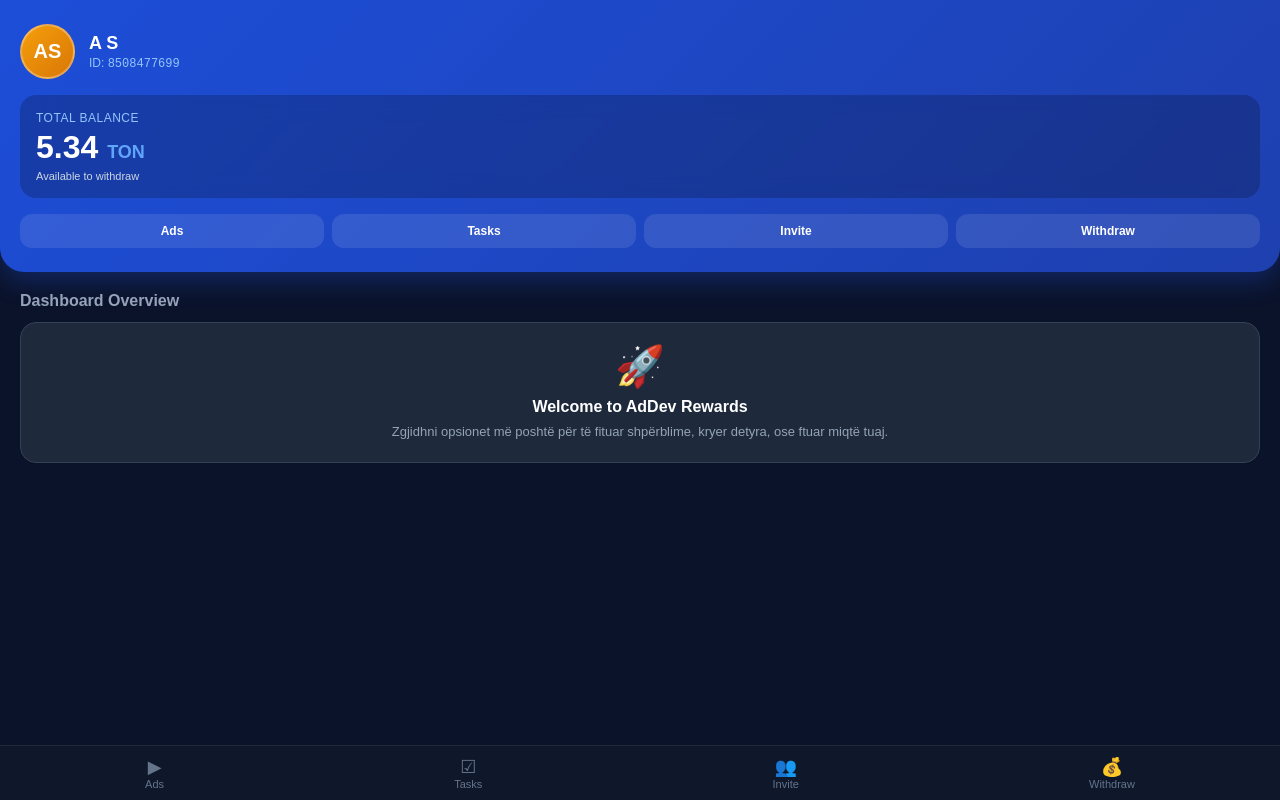
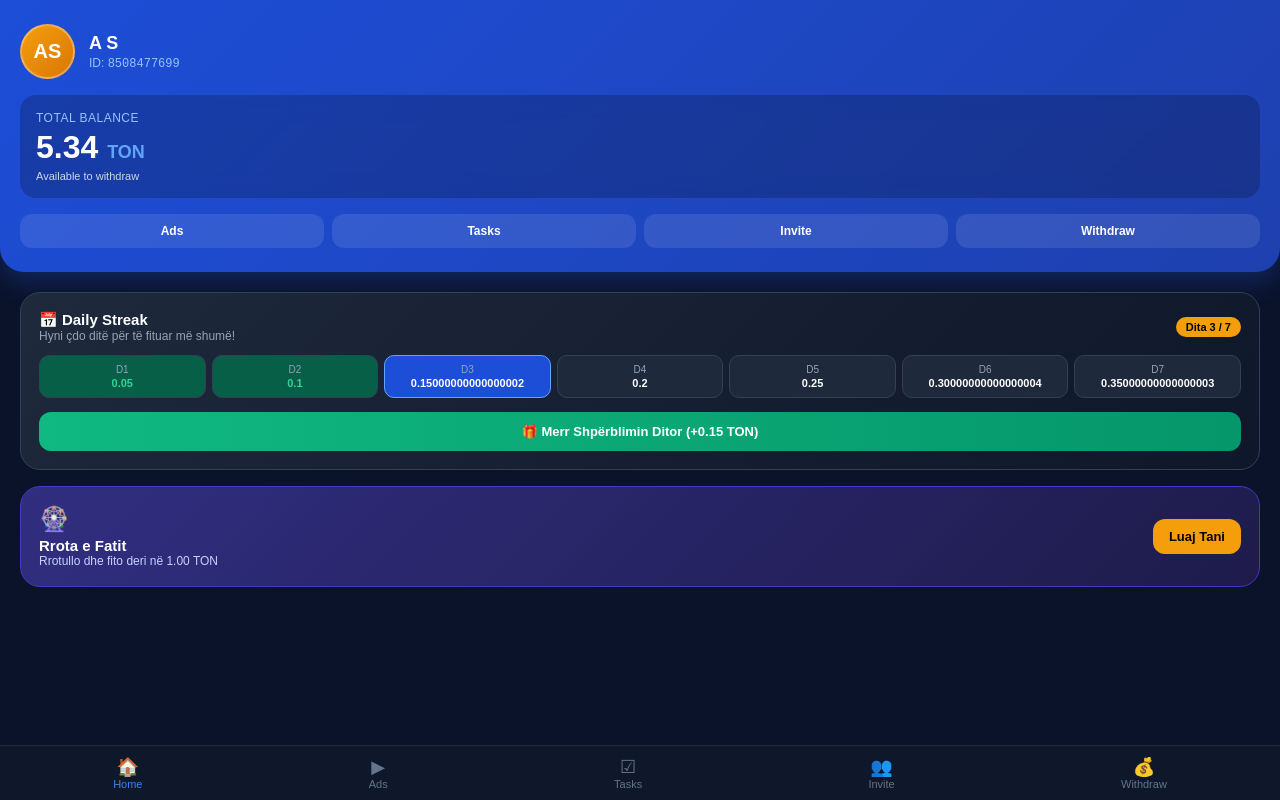
Before and after one commit to Fidaniii812/addev-miniapp, a React (Vite) app: page / in a window 1280 px wide. Built offline with nearby package versions, Linux system fonts and the light colour scheme.

Commit message:
Update App.tsx

```diff
--- a/src/App.tsx
+++ b/src/App.tsx
@@ -1,14 +1,16 @@
-import { useState } from "react";
+
+import { useState, useEffect } from "react";
 
 export default function App() {
   const [activeTab, setActiveTab] = useState("home");
+  const [claimedDaily, setClaimedDaily] = useState(false);
+  const [streakDays, setStreakDays] = useState(3); // Dita e 3-të e check-in
 
-  // Të dhëna testuese për dizajnin vizual
   const user = {
     first_name: "A S",
     id: "8508477699",
     balance: "5.34",
-    currency: "TON" // Ose mund të jetë monedha juaj e brendshme
+    currency: "TON"
   };
 
   return (
@@ -24,16 +26,10 @@
       }}>
         <div style={{ display: "flex", alignItems: "center", marginBottom: "16px" }}>
           <div style={{
-            width: "55px",
-            height: "55px",
-            borderRadius: "50%",
+            width: "55px", height: "55px", borderRadius: "50%",
             background: "linear-gradient(135deg, #f59e0b, #d97706)",
-            display: "flex",
-            alignItems: "center",
-            justifyContent: "center",
-            fontSize: "20px",
-            fontWeight: "bold",
-            marginRight: "14px",
+            display: "flex", alignItems: "center", justifyContent: "center",
+            fontSize: "20px", fontWeight: "bold", marginRight: "14px",
             border: "2px solid rgba(255,255,255,0.3)"
           }}>
             {user.first_name.split(" ").map(n => n[0]).join("")}
@@ -54,7 +50,7 @@
           <div style={{ fontSize: "11px", color: "#cbd5e1" }}>Available to withdraw</div>
         </div>
 
-        {/* Quick Buttons inside Header */}
+        {/* Quick Buttons */}
         <div style={{ display: "grid", gridTemplateColumns: "repeat(4, 1fr)", gap: "8px", marginTop: "16px" }}>
           <button onClick={() => setActiveTab("ads")} style={{ background: "rgba(255,255,255,0.1)", border: "none", padding: "10px 0", borderRadius: "12px", color: "#fff", fontSize: "12px", fontWeight: "bold", cursor: "pointer" }}>Ads</button>
           <button onClick={() => setActiveTab("tasks")} style={{ background: "rgba(255,255,255,0.1)", border: "none", padding: "10px 0", borderRadius: "12px", color: "#fff", fontSize: "12px", fontWeight: "bold", cursor: "pointer" }}>Tasks</button>
@@ -66,16 +62,60 @@
       {/* 📄 CONTENT AREA */}
       <div style={{ padding: "20px" }}>
 
-        {/* HOME TAB */}
+        {/* HOME TAB (Me elemente angazhimi: Daily Check-in & Mini Games) */}
         {activeTab === "home" && (
           <div>
-            <h3 style={{ fontSize: "16px", marginBottom: "12px", color: "#94a3b8" }}>Dashboard Overview</h3>
-            <div style={{ background: "#1e293b", padding: "20px", borderRadius: "16px", border: "1px solid #334155", textAlign: "center" }}>
-              <div style={{ fontSize: "40px", marginBottom: "8px" }}>🚀</div>
-              <h4 style={{ margin: "0 0 6px 0", fontSize: "16px" }}>Welcome to AdDev Rewards</h4>
-              <p style={{ fontSize: "13px", color: "#94a3b8", lineHeight: "1.5" }}>
-                Zgjidhni opsionet më poshtë për të fituar shpërblime, kryer detyra, ose ftuar miqtë tuaj.
-              </p>
+            {/* 🎁 DAILY CHECK-IN BOX (E mban përdoruesin të kthehet çdo ditë) */}
+            <div style={{ background: "linear-gradient(135deg, #1e293b, #0f172a)", padding: "18px", borderRadius: "20px", border: "1px solid #334155", marginBottom: "16px" }}>
+              <div style={{ display: "flex", justifyContent: "space-between", alignItems: "center", marginBottom: "12px" }}>
+                <div>
+                  <div style={{ fontWeight: "bold", fontSize: "15px" }}>📅 Daily Streak</div>
+                  <div style={{ fontSize: "12px", color: "#94a3b8" }}>Hyni çdo ditë për të fituar më shumë!</div>
+                </div>
+                <div style={{ background: "#f59e0b", color: "#000", padding: "4px 10px", borderRadius: "20px", fontSize: "11px", fontWeight: "bold" }}>
+                  Dita {streakDays} / 7
+                </div>
+              </div>
+
+              {/* Kutizat e 7 ditëve */}
+              <div style={{ display: "grid", gridTemplateColumns: "repeat(7, 1fr)", gap: "6px", marginBottom: "14px" }}>
+                {[1, 2, 3, 4, 5, 6, 7].map((day) => (
+                  <div key={day} style={{
+                    background: day < streakDays ? "#065f46" : day === streakDays ? "#1d4ed8" : "#1e293b",
+                    border: `1px solid ${day === streakDays ? "#60a5fa" : "#334155"}`,
+                    borderRadius: "10px", padding: "8px 2px", textAlign: "center", fontSize: "11px"
+                  }}>
+                    <div style={{ color: "#94a3b8", fontSize: "10px" }}>D{day}</div>
+                    <div style={{ fontWeight: "bold", color: day < streakDays ? "#34d399" : "#fff", marginTop: "2px" }}>
+                      {day * 0.05}
+                    </div>
+                  </div>
+                ))}
+              </div>
+
+              <button
+                onClick={() => setClaimedDaily(true)}
+                disabled={claimedDaily}
+                style={{
+                  width: "100%", background: claimedDaily ? "#334155" : "linear-gradient(90deg, #10b981, #059669)",
+                  color: claimedDaily ? "#94a3b8" : "#fff", border: "none", padding: "12px",
+                  borderRadius: "12px", fontWeight: "bold", fontSize: "13px", cursor: claimedDaily ? "default" : "pointer"
+                }}
+              >
+                {claimedDaily ? "✓ Shpërblimi u mor sot"  : "🎁 Merr Shpërblimin Ditor (+0.15 TON)"}
+              </button>
+            </div>
+
+            {/* 🎡 LUCKY WHEEL PROMPT (Për të krijuar argëtim shtesë) */}
+            <div style={{ background: "linear-gradient(135deg, #312e81, #1e1b4b)", padding: "18px", borderRadius: "20px", border: "1px solid #4338ca", display: "flex", alignItems: "center", justifyContent: "space-between" }}>
+              <div>
+                <div style={{ fontSize: "24px", marginBottom: "4px" }}>🎡</div>
+                <div style={{ fontWeight: "bold", fontSize: "15px" }}>Rrota e Fatit</div>
+                <div style={{ fontSize: "12px", color: "#c7d2fe" }}>Rrotullo dhe fito deri në 1.00 TON</div>
+              </div>
+              <button style={{ background: "#f59e0b", color: "#000", border: "none", padding: "10px 16px", borderRadius: "12px", fontWeight: "bold", fontSize: "13px", cursor: "pointer" }}>
+                Luaj Tani
+              </button>
             </div>
           </div>
         )}
@@ -84,7 +124,6 @@
         {activeTab === "ads" && (
           <div>
             <h3 style={{ fontSize: "16px", marginBottom: "12px" }}>📺 Watch & Earn</h3>
-
             <div style={{ display: "grid", gridTemplateColumns: "1fr 1fr", gap: "12px", marginBottom: "16px" }}>
               <div style={{ background: "#1e293b", padding: "16px", borderRadius: "16px", border: "1px solid #334155" }}>
                 <div style={{ fontSize: "12px", color: "#94a3b8" }}>TOTAL WATCHED</div>
@@ -107,7 +146,6 @@
                   +0.06 TON
                 </div>
               </div>
-              {/* Progress Bar */}
               <div style={{ background: "#0f172a", height: "8px", borderRadius: "4px", overflow: "hidden", marginBottom: "10px" }}>
                 <div style={{ background: "#34d399", width: "75%", height: "100%" }}></div>
               </div>
@@ -181,18 +219,14 @@
 
       {/* 🧭 BOTTOM NAVIGATION BAR */}
       <div style={{
-        position: "fixed",
-        bottom: 0,
-        left: 0,
-        right: 0,
-        background: "#0f172a",
-        borderTop: "1px solid #1e293b",
-        display: "flex",
-        justifyContent: "space-around",
-        padding: "10px 0",
-        zIndex: 100,
-        backdropFilter: "blur(10px)"
+        position: "fixed", bottom: 0, left: 0, right: 0,
+        background: "#0f172a", borderTop: "1px solid #1e293b",
+        display: "flex", justifyContent: "space-around", padding: "10px 0",
+        zIndex: 100, backdropFilter: "blur(10px)"
       }}>
+        <button onClick={() => setActiveTab("home")} style={{ background: "none", border: "none", color: activeTab === "home" ? "#3b82f6" : "#64748b", fontSize: "11px", cursor: "pointer", textAlign: "center" }}>
+          <div style={{ fontSize: "18px" }}>🏠</div>Home
+        </button>
         <button onClick={() => setActiveTab("ads")} style={{ background: "none", border: "none", color: activeTab === "ads" ? "#f59e0b" : "#64748b", fontSize: "11px", cursor: "pointer", textAlign: "center" }}>
           <div style={{ fontSize: "18px" }}>▶</div>Ads
         </button>
```
